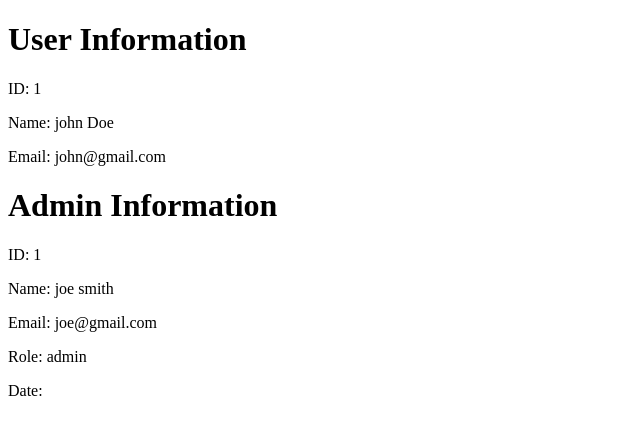
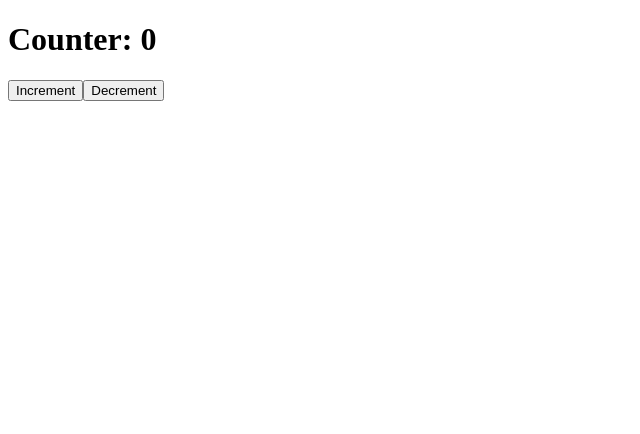
Before and after one commit to G1DY/ReactProjectsTS, a React (Vite) app in the folder reactTypescript/: page / in a window 1280 px wide. Shown: the top 434 px of the page, without its empty margins (0-640 px from the left). Built offline with nearby package versions, Linux system fonts and the light colour scheme.

Commit message:
generics in counter app

```diff
--- a/reactTypescript/src/App.tsx
+++ b/reactTypescript/src/App.tsx
@@ -1,24 +1,9 @@
-import AdminInfo from "./AdminInfo";
-import UserInfo from "./UserInfo";
-import { info, AdminInfoList } from "./type";
+import Counter from "./Components/Counter/Counter";
 
 const App = () => {
-  const user: info = {
-    id: 1,
-    name: "john Doe",
-    email: "john@gmail.com",
-  };
-  const admin: AdminInfoList = {
-    id: 1,
-    name: "joe smith",
-    email: "joe@gmail.com",
-    role: "admin",
-    lastLogin: new Date(),
-  };
   return (
     <div>
-      <UserInfo user={user} />
-      <AdminInfo admin={admin} />
+      <Counter />
     </div>
   );
 };
--- /dev/null
+++ b/reactTypescript/src/Components/Counter/Counter.tsx
@@ -0,0 +1,13 @@
+import { useState } from "react";
+
+const Counter = () => {
+  const [count, setCount] = useState<number>(0);
+  return (
+    <div>
+      <h1>Counter: {count}</h1>
+      <button onClick={() => setCount(count + 1)}>Increment</button>
+      <button onClick={() => setCount(count - 1)}>Decrement</button>
+    </div>
+  );
+};
+export default Counter;
--- a/reactTypescript/src/AdminInfo.tsx
+++ b/reactTypescript/src/Components/Reusables/AdminInfo.tsx
@@ -11,7 +11,7 @@ const AdminInfo: React.FC<AdminInfoProp> = ({ admin }) => {
       <p>Name: {admin.name}</p>
       <p>Email: {admin.email}</p>
       <p>Role: {admin.role}</p>
-      <p>Date: </p>
+      <p>Date: {admin.lastLogin.toLocaleString()} </p>
     </div>
   );
 };
```
Also changed, not shown: reactTypescript/src/Components/Reusables/App.tsx (added, +25 -0 lines), reactTypescript/src/Components/Reusables/UserInfo.tsx (renamed from reactTypescript/src/UserInfo.tsx), reactTypescript/src/Components/Reusables/type.tsx (renamed from reactTypescript/src/type.tsx).
